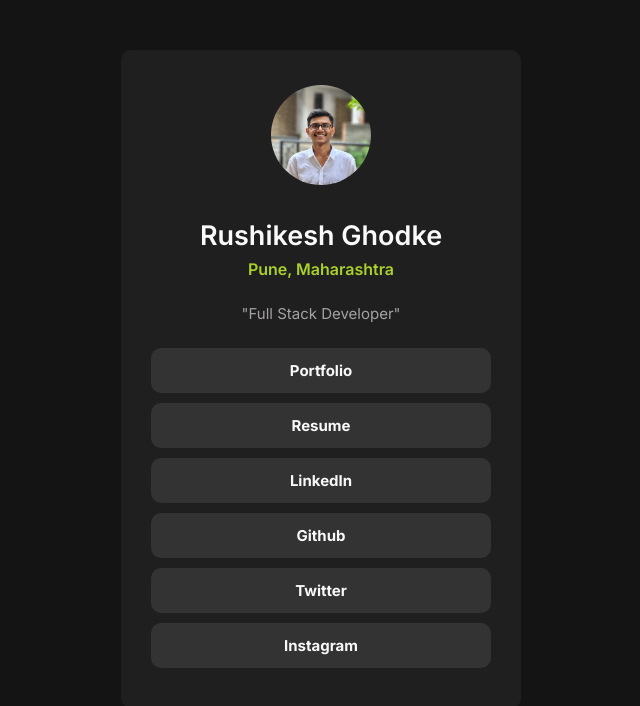
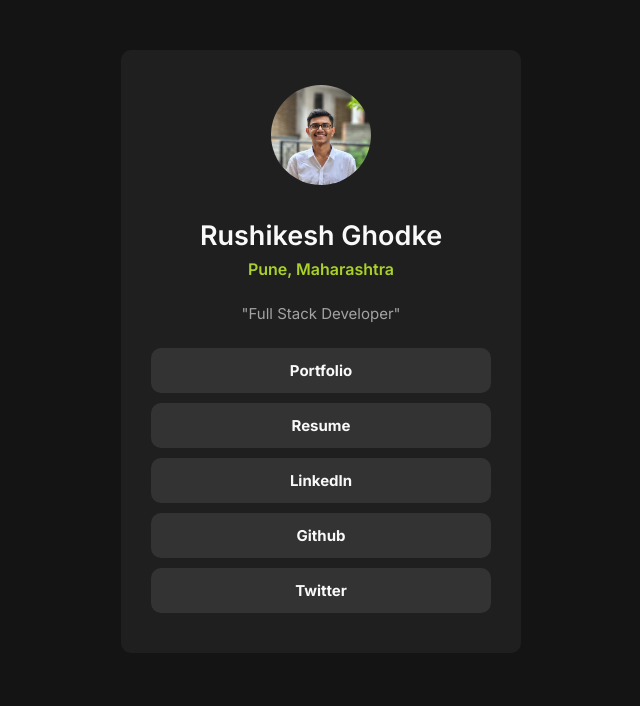
Before and after one commit to RushikeshGhodke/Social-Links-Profile, a plain HTML site: page index.html in a window 1280 px wide. Shown: the whole page, without its empty margins (319-959 px from the left). Drawn offline with Linux system fonts and the light colour scheme.

Commit message:
Update index.html

```diff
--- a/index.html
+++ b/index.html
@@ -23,7 +23,6 @@
             <button id="linkedin" class="btn-redirect">LinkedIn</button>
             <button id="github" class="btn-redirect">Github</button>
             <button id="twitter" class="btn-redirect">Twitter</button>
-            <button id="instagram" class="btn-redirect">Instagram</button>
         </div>
     </div>
     <script src="index.js"></script>
```
